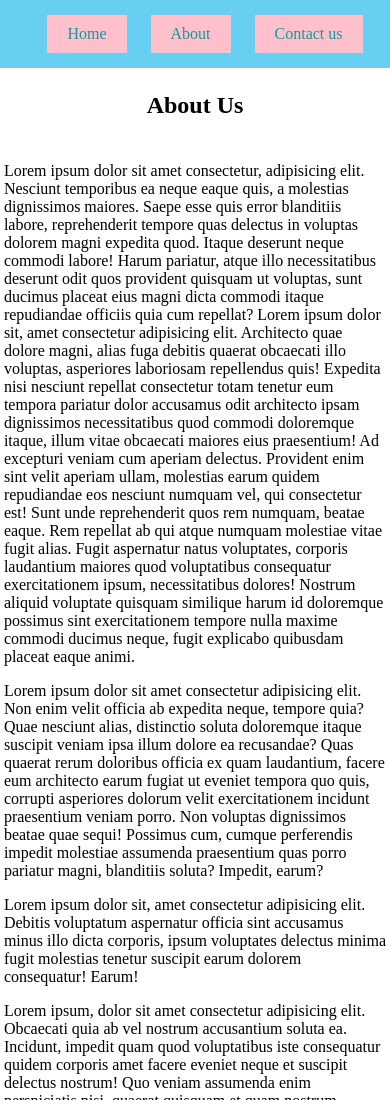
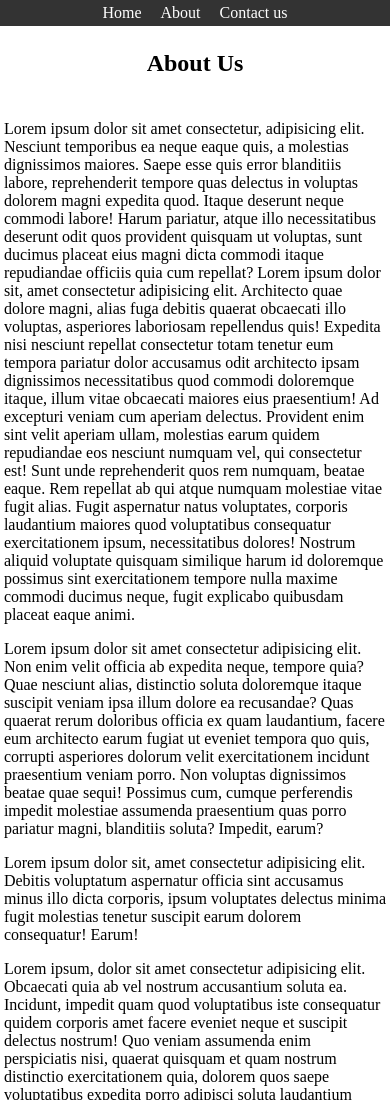
Before and after one commit to akshaychouke/favourite-places.github.io, a plain HTML site: page about.html in a window 390 px wide. Shown: the top 1100 px of the page. Drawn offline with Linux system fonts and the light colour scheme.

Commit message:
made responsive

```diff
--- a/style.css
+++ b/style.css
@@ -1,29 +1,28 @@
-body{
-    margin: 0;
-}
-.navbar{
-    background-color: rgb(102, 207, 242);
-    text-align: center;
-    padding: 15px;
-}
-span{
-    margin-left: 20px;
-}
-#mainimg{
-    height: 68%;
-    width: 100%;
-}
-.a1:link {
-    background-color:pink;
-    color: #11999E;
-    padding: 10px 20px;
-    text-align: center;
-    text-decoration: none;
-    display: inline-block;
+body {
+  margin: 0;
 }
 
-.a1:hover,
-.a1:active {
-    background-color: rgb(53, 90, 255);
-    color: white;
+#mainimg {
+  width: 100%;
+  height: auto;
+  margin-top: 3.2%;
 }
+
+.navbar {
+  background-color: #333;
+  padding: 1% 2%;
+  text-align: center;
+}
+.a1 {
+  color: white;
+  text-decoration: none;
+  padding: 1% 2%;
+}
+
+.a1:hover {
+  background-color: red;
+}
+.topnav {
+  position: fixed;
+  width: 100%;
+}
```
